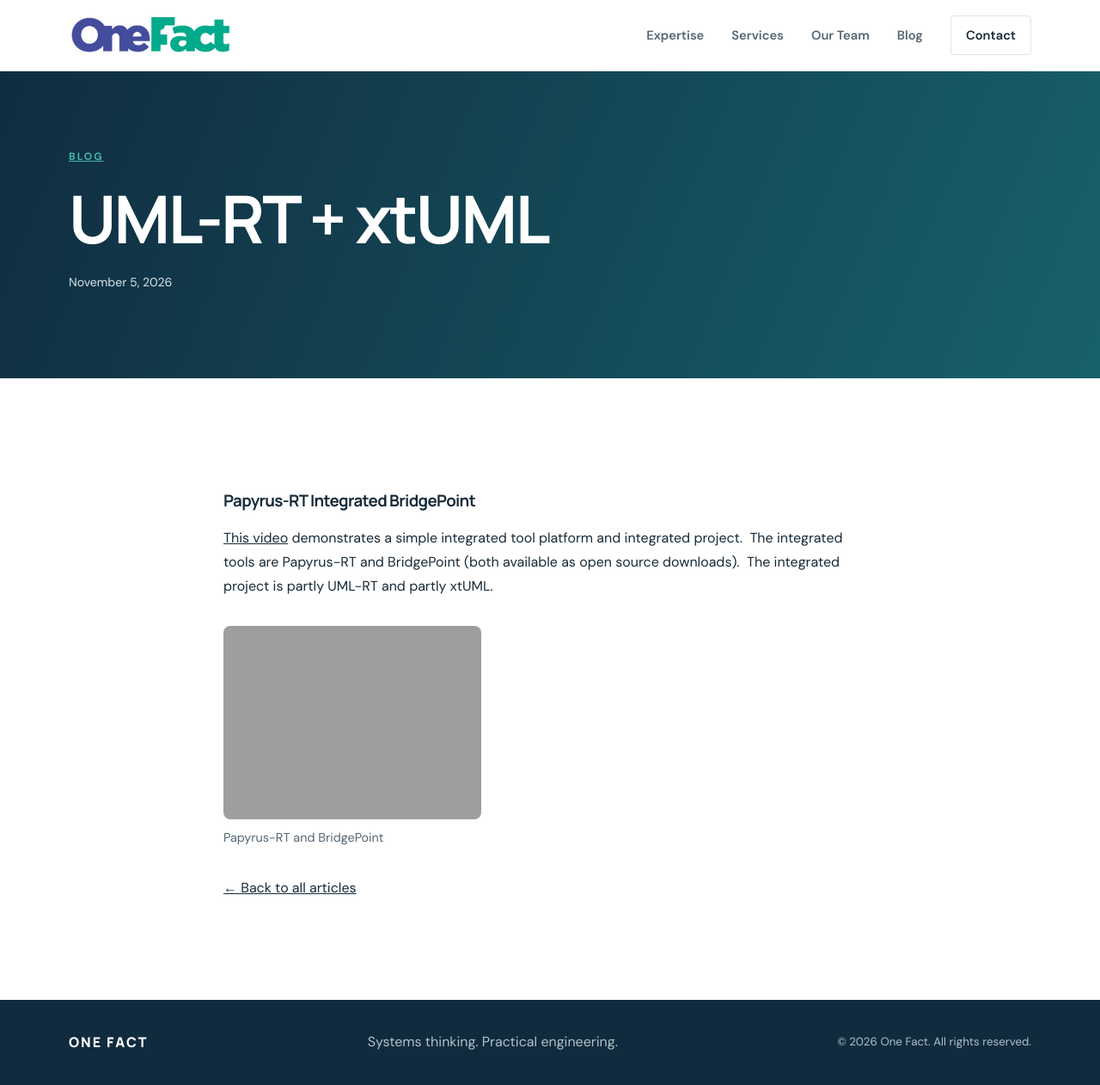
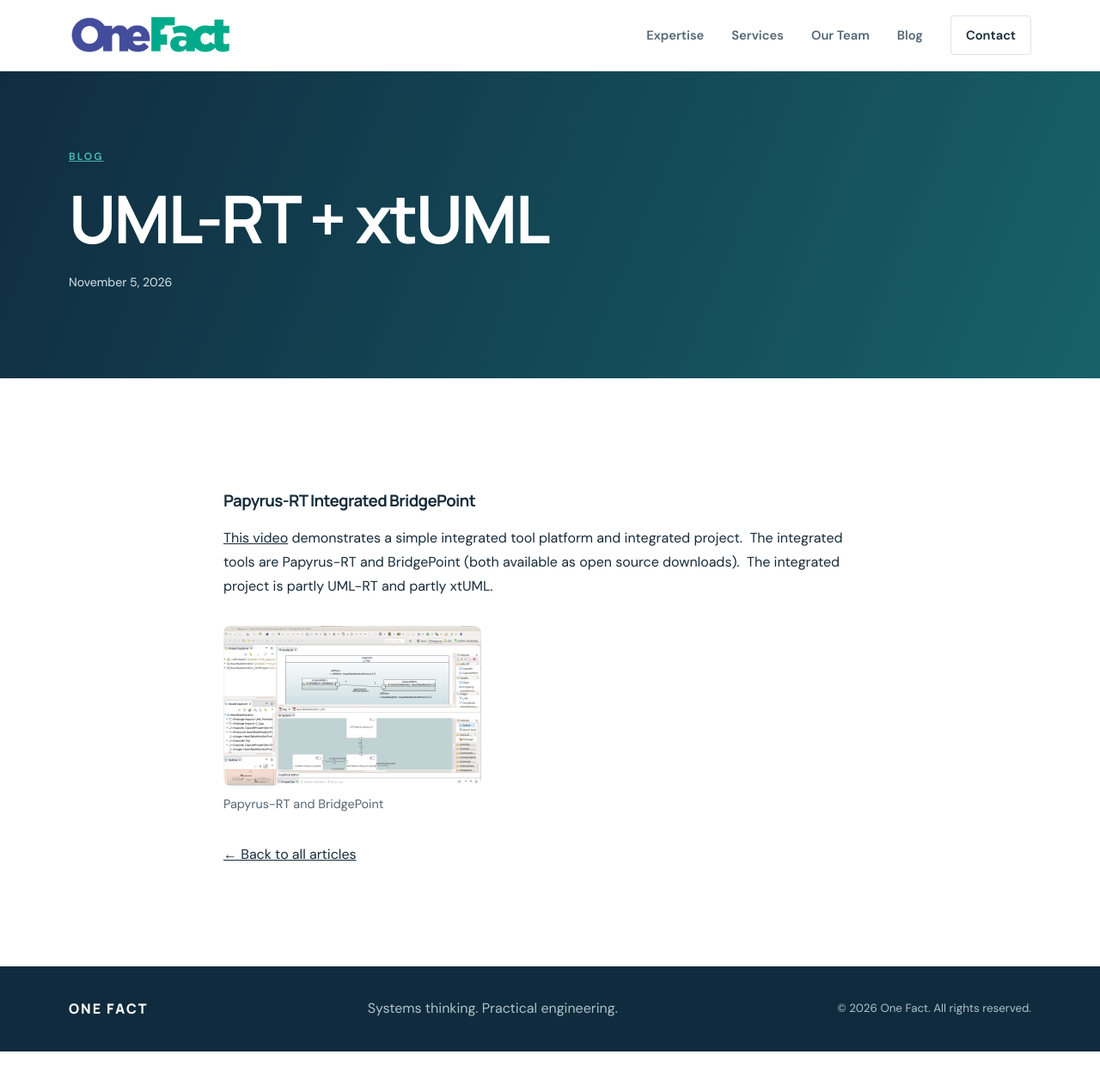
Before and after one commit to xtuml/onefactinc, a Jekyll site: the page built from _articles/uml-rt-xtuml.html, in a window 1280 px wide. Shown: the whole page at 86% size. Built offline with Jekyll 4.4.1, drawn with Linux system fonts in a browser that asks for light colours; after the commit the page ends 1223 px from its top, so only the background shows below that.

Commit message:
Fix embedded Papyrus-RT article image markup

```diff
--- a/_articles/uml-rt-xtuml.html
+++ b/_articles/uml-rt-xtuml.html
@@ -8,4 +8,9 @@ thumbnail: "/assets/images/papyrus-bp-1.png"
 
 <h3>Papyrus-RT Integrated BridgePoint</h3>
 <p><a href="https://youtu.be/f6LPv5Ln19k">This video</a> demonstrates a simple integrated tool platform and integrated project.  The integrated tools are Papyrus-RT and BridgePoint (both available as open source downloads).  The integrated project is partly UML-RT and partly xtUML.</p>
-<figure id="attachment_457" aria-describedby="caption-attachment-457" style="width: 300px" class="wp-caption alignnone"><a href="{{ '/assets/images/papyrus-bp-1.png' | relative_url }}"><img fetchpriority="high" fetchpriority="high" alt='papyrus-bp-1-300x186-5113081' class="wp-image-457 size-medium" src="{{ '/assets/images/papyrus-bp-1.png' | relative_url }}' alt="Papyrus-RT and BridgePoint" width="300" height="186" /></a><figcaption id="caption-attachment-457" class="wp-caption-text">Papyrus-RT and BridgePoint</figcaption></figure>
+<figure class="article-image">
+  <a href="{{ '/assets/images/papyrus-bp-1.png' | relative_url }}">
+    <img src="{{ '/assets/images/papyrus-bp-1.png' | relative_url }}" alt="Papyrus-RT and BridgePoint" width="300" height="186">
+  </a>
+  <figcaption>Papyrus-RT and BridgePoint</figcaption>
+</figure>
```
